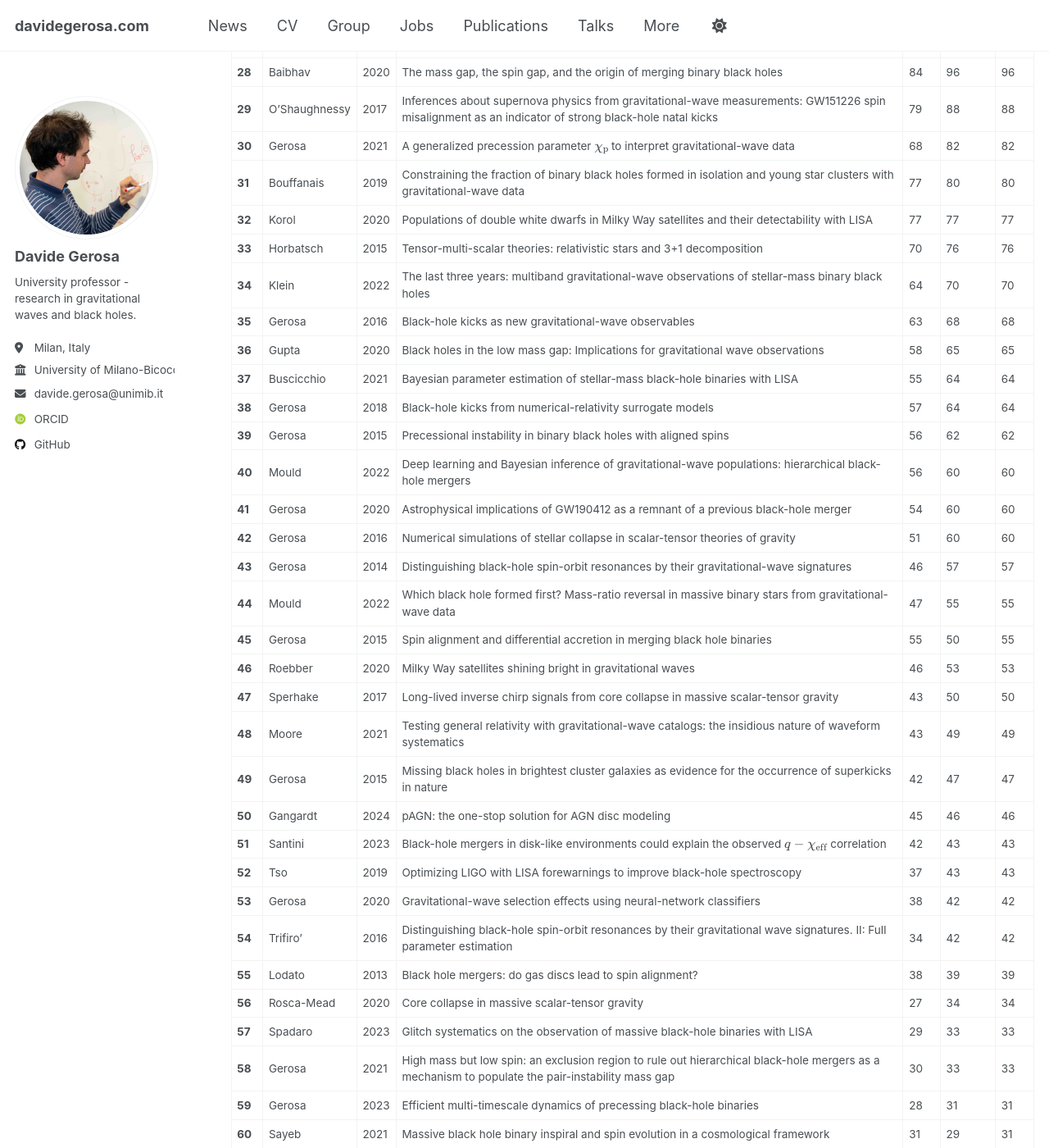
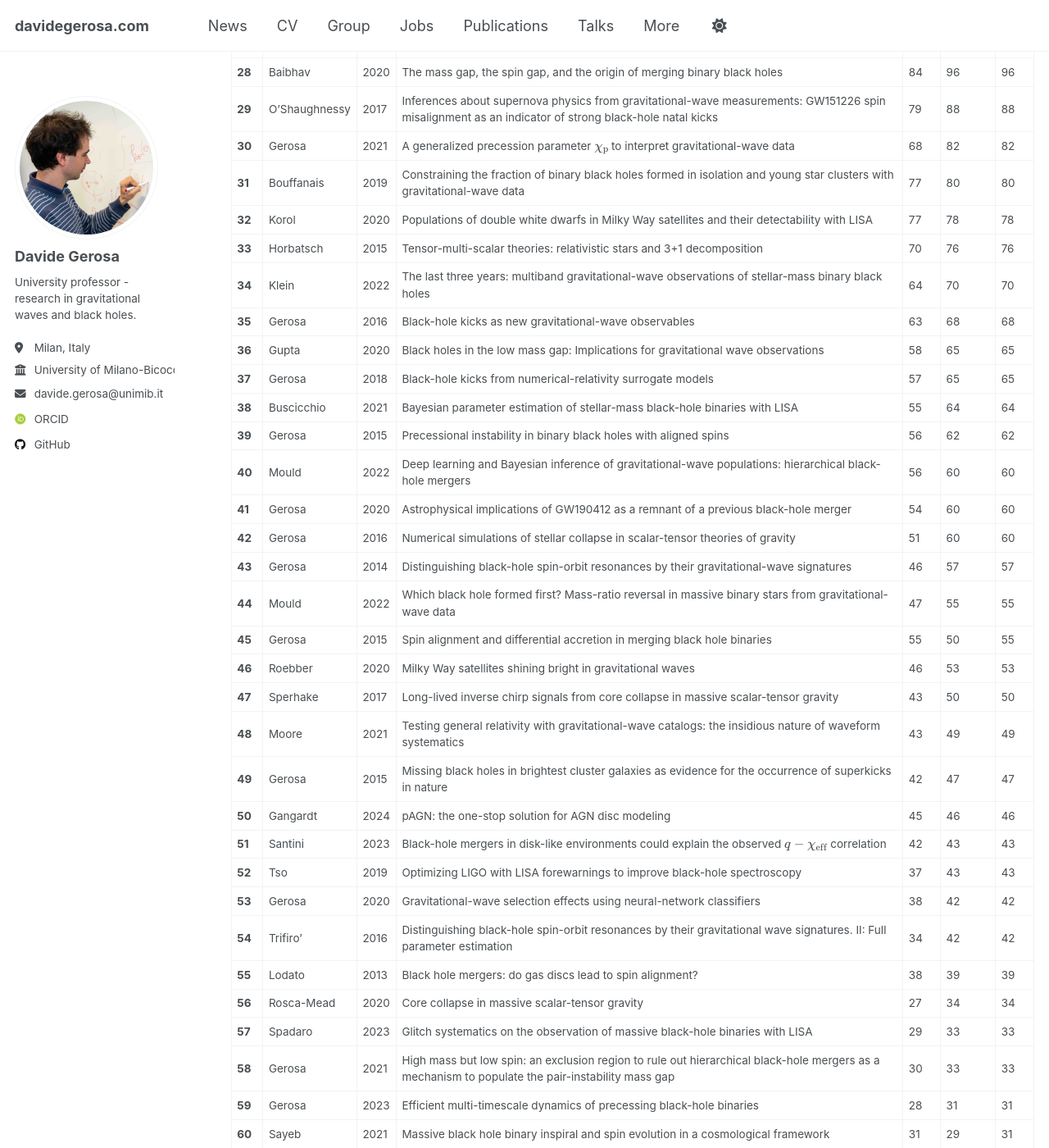
Before and after one commit to dgerosa/website, a Jekyll site: the page built from _pages/citations.md, in a window 1280 px wide and 1400 px high, scrolled down 1579 px. Shown: the whole window at 82% size. Built offline with Jekyll 4.4.1, drawn with Linux system fonts in a browser that asks for light colours; some web fonts are replaced; some of the changed text lies outside the part shown.

Commit message:
Website update from workflow

```diff
--- a/_pages/_citations.md
+++ b/_pages/_citations.md
@@ -40,13 +40,13 @@
 | **29** | O'Shaughnessy | 2017 | Inferences about supernova physics from gravitational-wave measurements: GW151226 spin misalignment as an indicator of strong black-hole natal kicks | 79 | 88 | 88 |
 | **30** | Gerosa | 2021 | A generalized precession parameter $$\chi_\mathrm{p}$$ to interpret gravitational-wave data | 68 | 82 | 82 |
 | **31** | Bouffanais | 2019 | Constraining the fraction of binary black holes formed in isolation and young star clusters with gravitational-wave data | 77 | 80 | 80 |
-| **32** | Korol | 2020 | Populations of double white dwarfs in Milky Way satellites and their detectability with LISA | 77 | 77 | 77 |
+| **32** | Korol | 2020 | Populations of double white dwarfs in Milky Way satellites and their detectability with LISA | 77 | 78 | 78 |
 | **33** | Horbatsch | 2015 | Tensor-multi-scalar theories: relativistic stars and 3+1 decomposition | 70 | 76 | 76 |
 | **34** | Klein | 2022 | The last three years: multiband gravitational-wave observations of stellar-mass binary black holes | 64 | 70 | 70 |
 | **35** | Gerosa | 2016 | Black-hole kicks as new gravitational-wave observables | 63 | 68 | 68 |
 | **36** | Gupta | 2020 | Black holes in the low mass gap: Implications for gravitational wave observations | 58 | 65 | 65 |
-| **37** | Buscicchio | 2021 | Bayesian parameter estimation of stellar-mass black-hole binaries with LISA | 55 | 64 | 64 |
-| **38** | Gerosa | 2018 | Black-hole kicks from numerical-relativity surrogate models | 57 | 64 | 64 |
+| **37** | Gerosa | 2018 | Black-hole kicks from numerical-relativity surrogate models | 57 | 65 | 65 |
+| **38** | Buscicchio | 2021 | Bayesian parameter estimation of stellar-mass black-hole binaries with LISA | 55 | 64 | 64 |
 | **39** | Gerosa | 2015 | Precessional instability in binary black holes with aligned spins | 56 | 62 | 62 |
 | **40** | Mould | 2022 | Deep learning and Bayesian inference of gravitational-wave populations: hierarchical black-hole mergers | 56 | 60 | 60 |
 | **41** | Gerosa | 2020 | Astrophysical implications of GW190412 as a remnant of a previous black-hole merger | 54 | 60 | 60 |
```
Also changed, not shown: other parts of _pages/_citations.md (+11 -11 lines), _pages/_group.md (+1 -1 lines), _pages/_publications.md (+1 -1 lines), _pages/_talks.md (+1 -1 lines).
